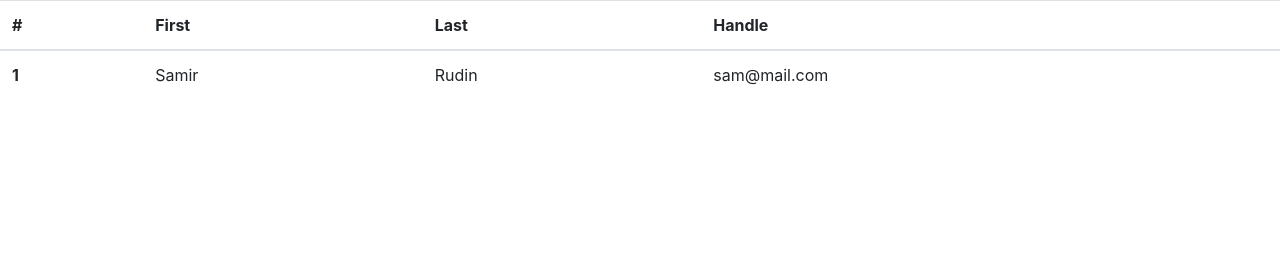
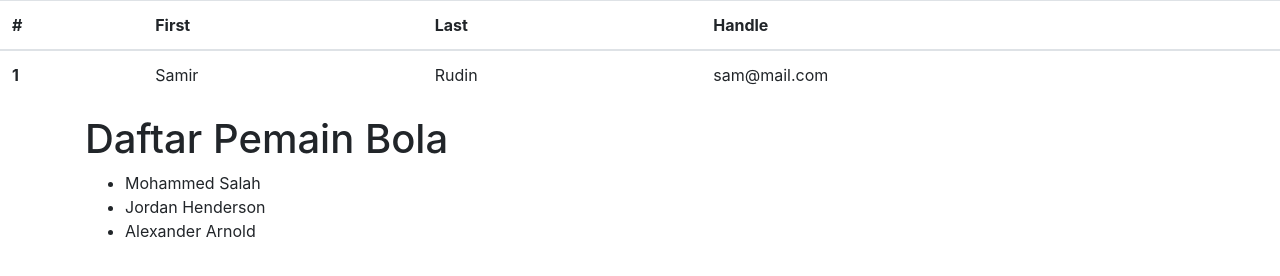
Before and after one commit to latihan-git-flow/gitf-flow, a plain HTML site: page client/index.html in a window 1280 px wide. Drawn offline with nearby package versions, Linux system fonts and the light colour scheme.

Commit message:
tambah daftar pemain bola

```diff
--- a/client/index.html
+++ b/client/index.html
@@ -25,5 +25,14 @@
           </tr>
         </tbody>
       </table>
+
+      <div class="container">
+          <h1>Daftar Pemain Bola</h1>
+          <ul>
+              <li>Mohammed Salah</li>
+              <li>Jordan Henderson</li>
+              <li>Alexander Arnold</li>
+          </ul>
+      </div>
 </body>
 </html>
```
